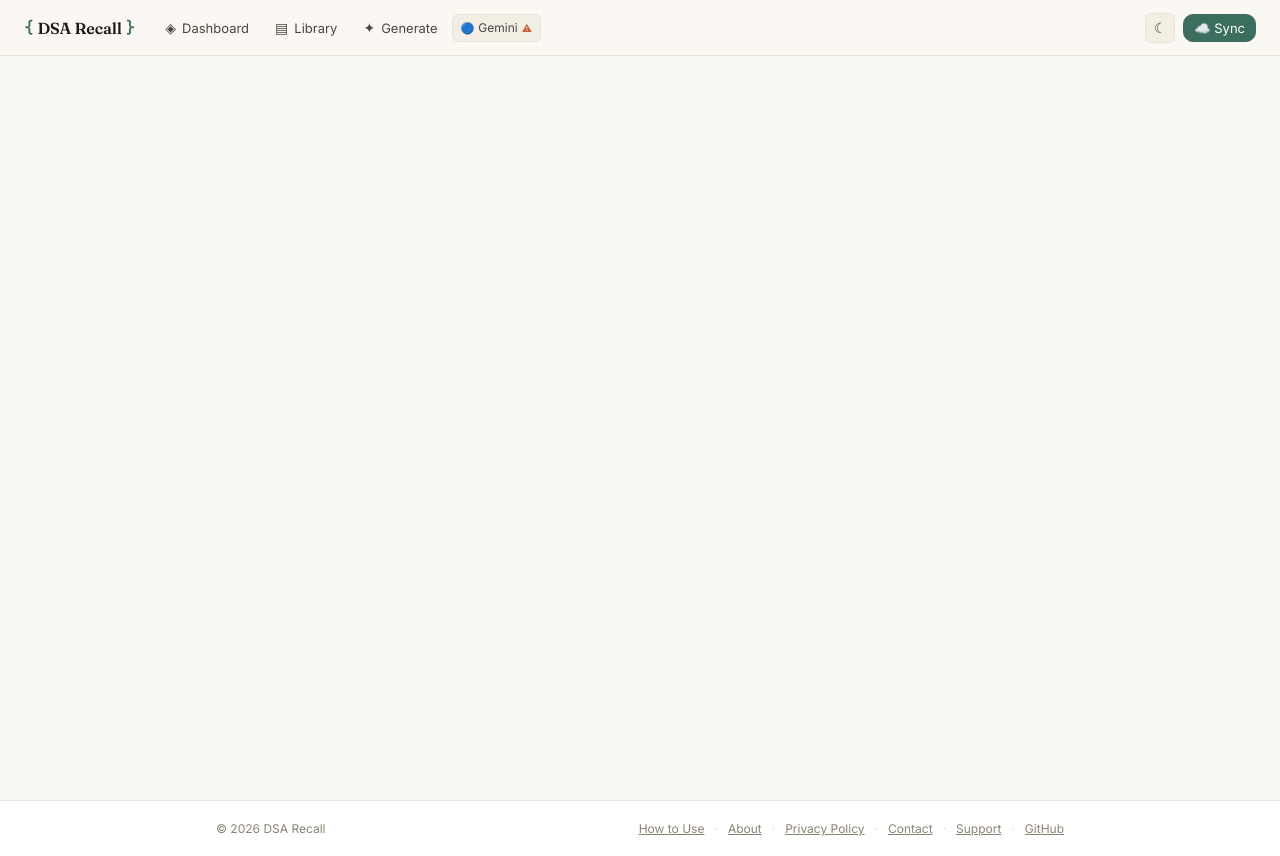
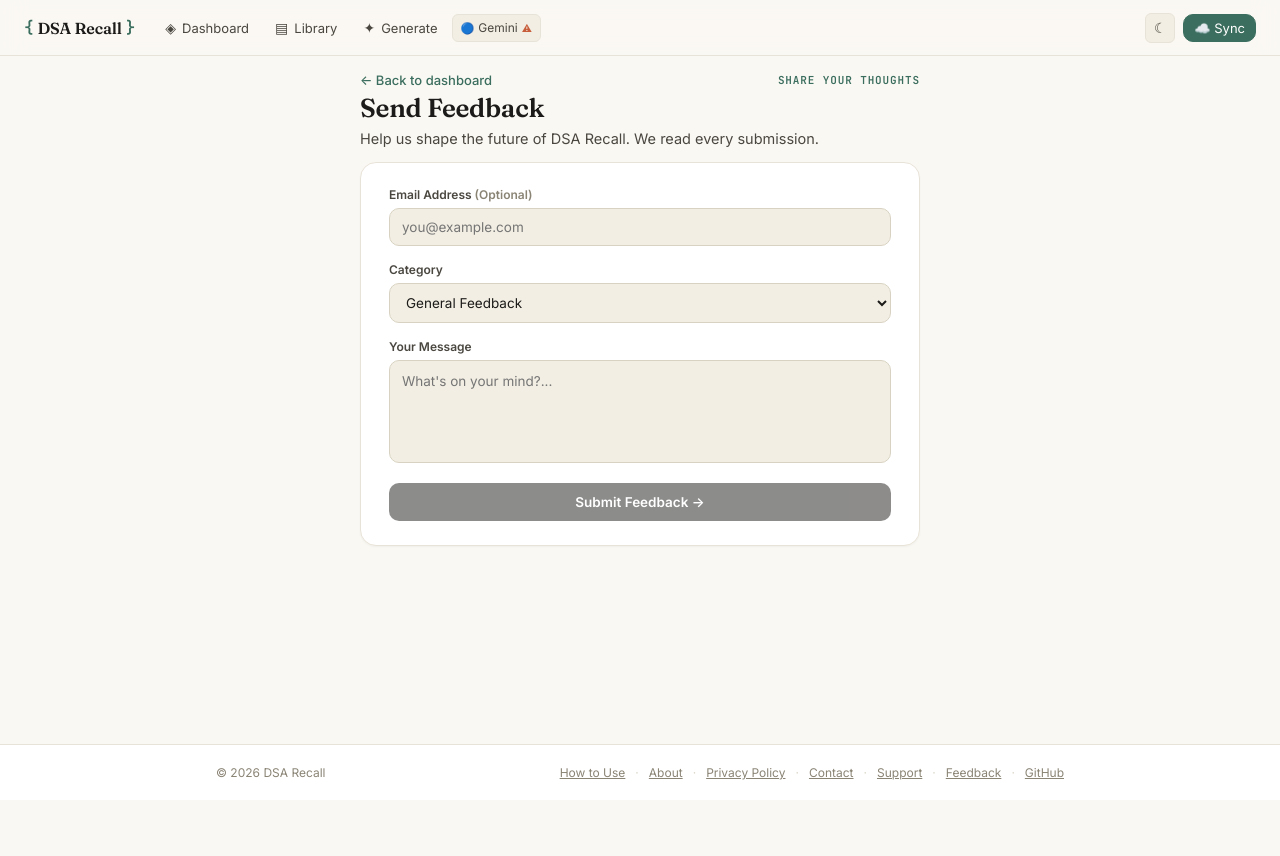
Before and after one commit to MANASZ-WEBDEV/DSA-Revision, a React (Vite) app: page /feedback in a window 1280 px wide. After the commit the page ends 800 px from the top, so only its background shows below. Built offline with nearby package versions, Linux system fonts and the light colour scheme; no server answers.

Commit message:
feat: add Feedback page with category select and single-viewport layout

```diff
--- a/src/App.tsx
+++ b/src/App.tsx
@@ -16,6 +16,7 @@ import { AboutPage }      from "./components/landing/AboutPage";
 import { ContactPage }    from "./components/landing/ContactPage";
 import { SupportPage }    from "./components/landing/SupportPage";
 import { HowToUsePage }   from "./components/landing/HowToUsePage";
+import { FeedbackPage }   from "./components/landing/FeedbackPage";
 import { Analytics }      from "@vercel/analytics/react";
 import { useCardStore, useProviderStore, useReviewHistory, useSessionHistory } from "./hooks/useStore";
 import { useTheme }       from "./hooks/useTheme";
@@ -43,6 +44,7 @@ function AppContent() {
   const isContactPage = location.pathname === "/contact";
   const isSupportPage = location.pathname === "/support";
   const isHowToUsePage = location.pathname === "/how-to-use";
+  const isFeedbackPage = location.pathname === "/feedback";
   const [isMobile, setIsMobile] = useState(window.innerWidth <= 768);
 
   useEffect(() => {
@@ -53,7 +55,7 @@ function AppContent() {
     return () => window.removeEventListener("resize", handleResize);
   }, []);
 
-  const shouldLockViewport = (isPrivacyPage || isGeneratePage || isAboutPage || isContactPage || isSupportPage || isHowToUsePage) && !isMobile;
+  const shouldLockViewport = (isPrivacyPage || isGeneratePage || isAboutPage || isContactPage || isSupportPage || isHowToUsePage || isFeedbackPage) && !isMobile;
   const [showSettings, setShowSettings] = useState(false);
   const [showLogin, setShowLogin] = useState(false);
   const [menuOpen, setMenuOpen] = useState(false);
@@ -424,6 +426,10 @@ function AppContent() {
             path="/how-to-use"
             element={<HowToUsePage />}
           />
+          <Route
+            path="/feedback"
+            element={<FeedbackPage />}
+          />
         </Routes>
       </main>
 
@@ -440,6 +446,8 @@ function AppContent() {
             <Link to="/contact" style={s.footerLink}>Contact</Link>
             <span style={{ color: "var(--border-strong)" }}>·</span>
             <Link to="/support" style={s.footerLink}>Support</Link>
+            <span style={{ color: "var(--border-strong)" }}>·</span>
+            <Link to="/feedback" style={s.footerLink}>Feedback</Link>
             <span style={{ color: "var(--border-strong)" }}>·</span>
             <a href="https://github.com/MANASZ-WEBDEV/DSA-Revision" target="_blank" rel="noreferrer" style={s.footerLink}>GitHub</a>
           </div>
--- /dev/null
+++ b/src/components/landing/FeedbackPage.tsx
@@ -0,0 +1,258 @@
+import { Link } from "react-router-dom";
+import React, { useState } from "react";
+
+export function FeedbackPage() {
+  const [email, setEmail] = useState("");
+  const [category, setCategory] = useState("general");
+  const [message, setMessage] = useState("");
+  const [submitted, setSubmitted] = useState(false);
+
+  React.useEffect(() => {
+    window.scrollTo(0, 0);
+
+    // Apply overflow: hidden to body to prevent body-level scrolling on desktop
+    const isDesktop = window.innerWidth > 768;
+    const originalOverflow = document.body.style.overflow;
+
+    if (isDesktop) {
+      document.body.style.overflow = "hidden";
+    }
+
+    return () => {
+      document.body.style.overflow = originalOverflow;
+    };
+  }, []);
+
+  const handleSubmit = (e: React.FormEvent) => {
+    e.preventDefault();
+    if (!message.trim()) return;
+
+    // Simulate form submission
+    console.log("Feedback submitted:", { email, category, message });
+    setSubmitted(true);
+  };
+
+  return (
+    <div className="animate-fadeInUp privacy-container" style={{ maxWidth: 600 }}>
+      <div style={s.header}>
+        <Link to="/" style={s.backLink} className="btn-press">
+          ← Back to dashboard
+        </Link>
+        <span className="font-mono" style={s.eyebrow}>Share Your Thoughts</span>
+      </div>
+
+      <div style={{ marginBottom: 12 }}>
+        <h1 style={s.h1}>Send Feedback</h1>
+        <p style={{ fontSize: 14.5, color: "var(--ink-soft)", margin: "4px 0 0", lineHeight: 1.5 }}>
+          Help us shape the future of DSA Recall. We read every submission.
+        </p>
+      </div>
+
+      <div className="privacy-card">
+        {submitted ? (
+          <div className="animate-fadeIn" style={s.successContainer}>
+            <div style={s.successIcon}>✓</div>
+            <h2 style={s.successTitle}>Thank You!</h2>
+            <p style={s.successText}>
+              Your feedback has been logged. We appreciate you taking the time to help improve DSA Recall.
+            </p>
+            <button onClick={() => { setSubmitted(false); setMessage(""); }} style={s.resetBtn} className="btn-press">
+              Send another response
+            </button>
+          </div>
+        ) : (
+          <form onSubmit={handleSubmit} style={s.form}>
+            <div style={s.formGroup}>
+              <label htmlFor="email" style={s.label}>
+                Email Address <span style={{ color: "var(--caption)" }}>(Optional)</span>
+              </label>
+              <input
+                type="email"
+                id="email"
+                value={email}
+                onChange={(e) => setEmail(e.target.value)}
+                placeholder="you@example.com"
+                style={s.input}
+              />
+            </div>
+
+            <div style={s.formGroup}>
+              <label htmlFor="category" style={s.label}>Category</label>
+              <select
+                id="category"
+                value={category}
+                onChange={(e) => setCategory(e.target.value)}
+                style={s.select}
+              >
+                <option value="general">General Feedback</option>
+                <option value="bug">Bug Report</option>
+                <option value="feature">Feature Request</option>
+                <option value="praise">Praise</option>
+              </select>
+            </div>
+
+            <div style={s.formGroup}>
+              <label htmlFor="message" style={s.label}>Your Message</label>
+              <textarea
+                id="message"
+                value={message}
+                onChange={(e) => setMessage(e.target.value)}
+                placeholder="What's on your mind?..."
+                rows={4}
+                style={s.textarea}
+                required
+              />
+            </div>
+
+            <button
+              type="submit"
+              disabled={!message.trim()}
+              style={{ ...s.submitBtn, opacity: message.trim() ? 1 : 0.5 }}
+              className="btn-press"
+            >
+              Submit Feedback →
+            </button>
+          </form>
+        )}
+      </div>
+    </div>
+  );
+}
+
+const s: Record<string, React.CSSProperties> = {
+  header: {
+    display: "flex",
+    justifyContent: "space-between",
+    alignItems: "center",
+    marginBottom: 4,
+  },
+  backLink: {
+    background: "none",
+    border: "none",
+    fontSize: 13,
+    color: "var(--accent)",
+    fontWeight: 500,
+    cursor: "pointer",
+    padding: 0,
+    textDecoration: "none",
+  },
+  eyebrow: {
+    fontSize: 11,
+    fontWeight: 600,
+    letterSpacing: "0.08em",
+    color: "var(--accent)",
+    textTransform: "uppercase",
+  },
+  h1: {
+    fontFamily: "var(--font-display)",
+    fontSize: 26,
+    fontWeight: 600,
+    margin: 0,
+    color: "var(--ink)",
+    letterSpacing: "-0.01em",
+  },
+  form: {
+    display: "flex",
+    flexDirection: "column",
+    gap: 16,
+    width: "100%",
+  },
+  formGroup: {
+    display: "flex",
+    flexDirection: "column",
+    gap: 6,
+  },
+  label: {
+    fontSize: 12,
+    fontWeight: 600,
+    color: "var(--ink-soft)",
+  },
+  input: {
+    width: "100%",
+    background: "var(--bg-sunken)",
+    border: "1px solid var(--border-strong)",
+    borderRadius: "var(--radius)",
+    padding: "10px 12px",
+    fontSize: 13.5,
+    color: "var(--ink)",
+    outline: "none",
+  },
+  select: {
+    width: "100%",
+    background: "var(--bg-sunken)",
+    border: "1px solid var(--border-strong)",
+    borderRadius: "var(--radius)",
+    padding: "10px 12px",
+    fontSize: 13.5,
+    color: "var(--ink)",
+    outline: "none",
+    cursor: "pointer",
+  },
+  textarea: {
+    width: "100%",
+    background: "var(--bg-sunken)",
+    border: "1px solid var(--border-strong)",
+    borderRadius: "var(--radius)",
+    padding: "10px 12px",
+    fontSize: 13.5,
+    color: "var(--ink)",
+    outline: "none",
+    resize: "none",
+    lineHeight: 1.5,
+  },
+  submitBtn: {
+    width: "100%",
+    padding: "11px 0",
+    background: "var(--ink)",
+    color: "var(--bg-raised)",
+    border: "none",
+    borderRadius: "var(--radius)",
+    fontSize: 13.5,
+    fontWeight: 600,
+    cursor: "pointer",
+    marginTop: 4,
+  },
+  successContainer: {
+    display: "flex",
+    flexDirection: "column",
+    alignItems: "center",
+    textAlign: "center",
+    padding: "20px 10px",
+  },
+  successIcon: {
+    fontSize: 32,
+    color: "var(--accent-ink)",
+    background: "var(--accent-soft)",
+    width: 60,
+    height: 60,
+    borderRadius: "50%",
+    display: "flex",
+    alignItems: "center",
+    justifyContent: "center",
+    fontWeight: "bold",
+    marginBottom: 16,
+  },
+  successTitle: {
+    fontFamily: "var(--font-display)",
+    fontSize: 20,
+    fontWeight: 600,
+    margin: "0 0 8px",
+    color: "var(--ink)",
+  },
+  successText: {
+    fontSize: 14,
+    color: "var(--ink-soft)",
+    margin: "0 0 20px",
+    lineHeight: 1.5,
+  },
+  resetBtn: {
+    padding: "8px 16px",
+    background: "none",
+    border: "1px solid var(--border-strong)",
+    borderRadius: "var(--radius)",
+    fontSize: 12.5,
+    fontWeight: 500,
+    color: "var(--ink-soft)",
+    cursor: "pointer",
+  },
+};
```
